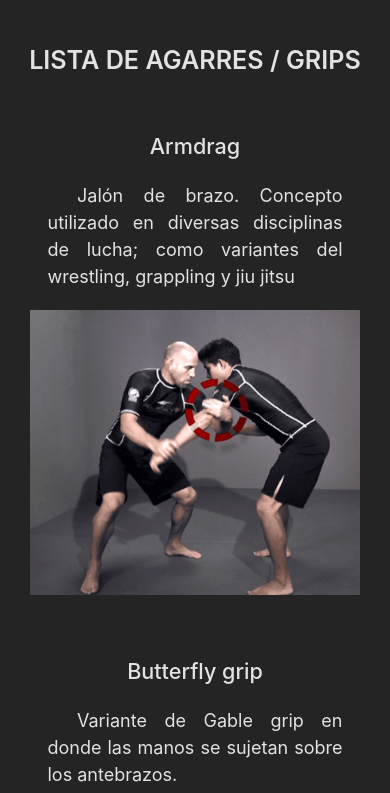
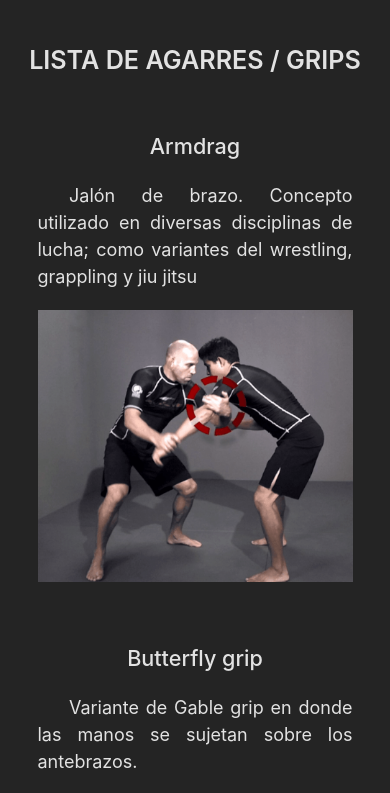
Before and after one commit to jjmillar/glosario-ed, a React (Vite) app: page / in a window 390 px wide. Shown: the part 4440-5233 px from the top of the page. Built offline with nearby package versions, Linux system fonts and the light colour scheme.

Commit message:
fixed responsive

```diff
--- a/src/App.scss
+++ b/src/App.scss
@@ -88,10 +88,12 @@
 
   .grip-content {
     width: 90%;
+    padding: 10px 0 10px 0;
   }
 
   .grip-img {
-    width: 100%;
+    width: 90%;
+    padding: 10px 0 10px 0;
   }
 
 }
```
